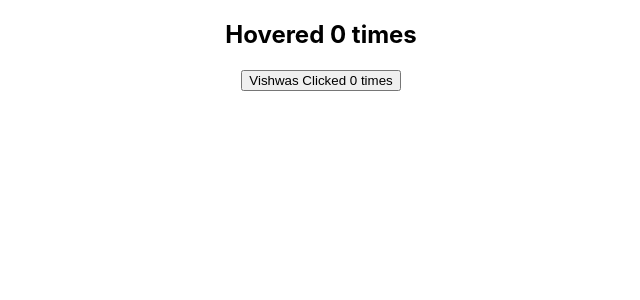
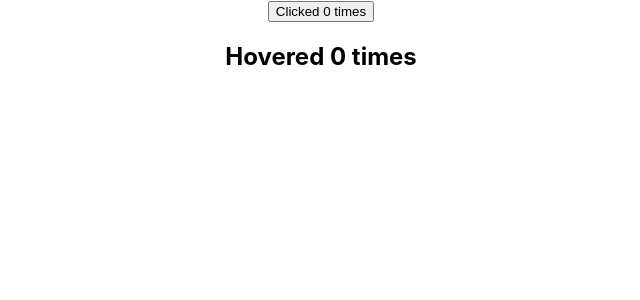
Before and after one commit to Mandy-tee/react, a React (Create React App) app in the folder hello-world/: page / in a window 1280 px wide. Shown: the top 300 px of the page, without its empty margins (319-959 px from the left). Built offline with nearby package versions, Linux system fonts and the light colour scheme.

Commit message:
Update 6

```diff
--- a/hello-world/src/App.js
+++ b/hello-world/src/App.js
@@ -29,12 +29,25 @@ import Hero from './components/Hero';
 import ErrorBoundary from './components/ErrorBoundary';
 import ClickCounter from './components/ClickCounter';
 import HoverCounter from './components/HoverCounter';
+import ClickCounterTwo from './components/ClickCounterTwo';
+import HoverCounterTwo from './components/HoverCounterTwo';
+import User from './components/User';
+import Counter2 from './components/Counter2';
 
 function App() {
   return (
     <div className="App">
-      <HoverCounter />
-      <ClickCounter name='Vishwas'/>
+      <Counter2 render={(count, incrementCount) => (<ClickCounterTwo count={count} incrementCount={incrementCount}/>)}
+      />
+      <Counter2 render={(count, incrementCount) => (<HoverCounterTwo count={count} incrementCount={incrementCount}/>)} />
+
+
+      {/* <User render={(isLoggedIn) => isLoggedIn ? 'Vishwas' : 'Guest'} />
+      <ClickCounterTwo />
+      <HoverCounterTwo /> */}
+
+      {/* <HoverCounter /> */}
+      {/* <ClickCounter name='Vishwas'/> */}
 
       {/* <ErrorBoundary>
         <Hero heroName='Batman' />
--- /dev/null
+++ b/hello-world/src/components/ClickCounterTwo.js
@@ -0,0 +1,11 @@
+import React, { Component } from 'react'
+
+class ClickCounterTwo extends Component {
+
+    render() {
+        const { count, incrementCount } = this.props
+        return <button onClick={incrementCount}>Clicked {count} times</button>
+    }
+}
+
+export default ClickCounterTwo
--- /dev/null
+++ b/hello-world/src/components/Counter2.js
@@ -0,0 +1,27 @@
+import React, { Component } from 'react'
+
+export class Counter2 extends Component {
+    constructor(props) {
+        super(props)
+
+        this.state = {
+            count: 0
+        }
+    }
+
+    incrementCount = () => {
+        this.setState(prevState => {
+            return { count: prevState.count + 1 }
+        })
+    }
+
+  render() {
+    return (
+      <div>
+        {this.props.render(this.state.count, this.incrementCount)}
+      </div>
+    )
+  }
+}
+
+export default Counter2
--- /dev/null
+++ b/hello-world/src/components/HoverCounterTwo.js
@@ -0,0 +1,11 @@
+import React, { Component } from 'react'
+
+class HoverCounterTwo extends Component {
+
+  render() {
+    const {count, incrementCount} = this.props
+    return <h2 onMouseOver={incrementCount}>Hovered {count} times</h2>
+  }
+}
+
+export default HoverCounterTwo
--- /dev/null
+++ b/hello-world/src/components/User.js
@@ -0,0 +1,13 @@
+import React, { Component } from 'react'
+
+class User extends Component {
+    render() {
+        return (
+            <div>
+                {this.props.render(false)}
+            </div>
+        )
+    }
+}
+
+export default User
```
